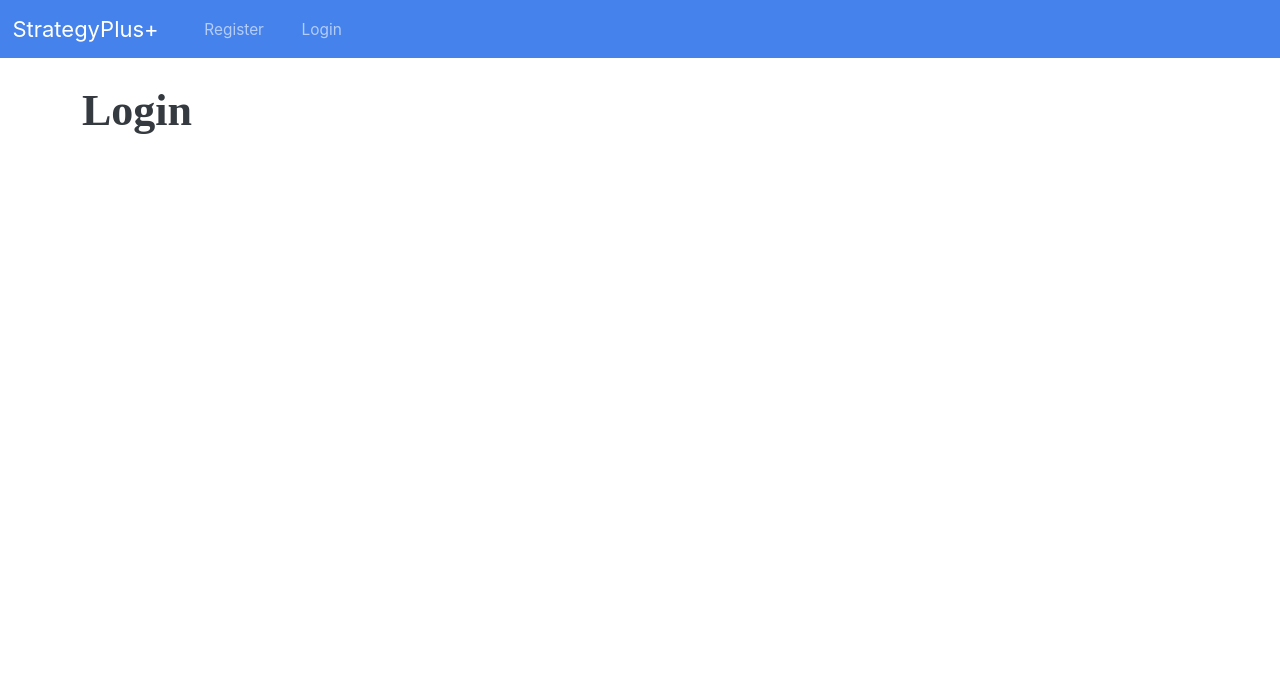
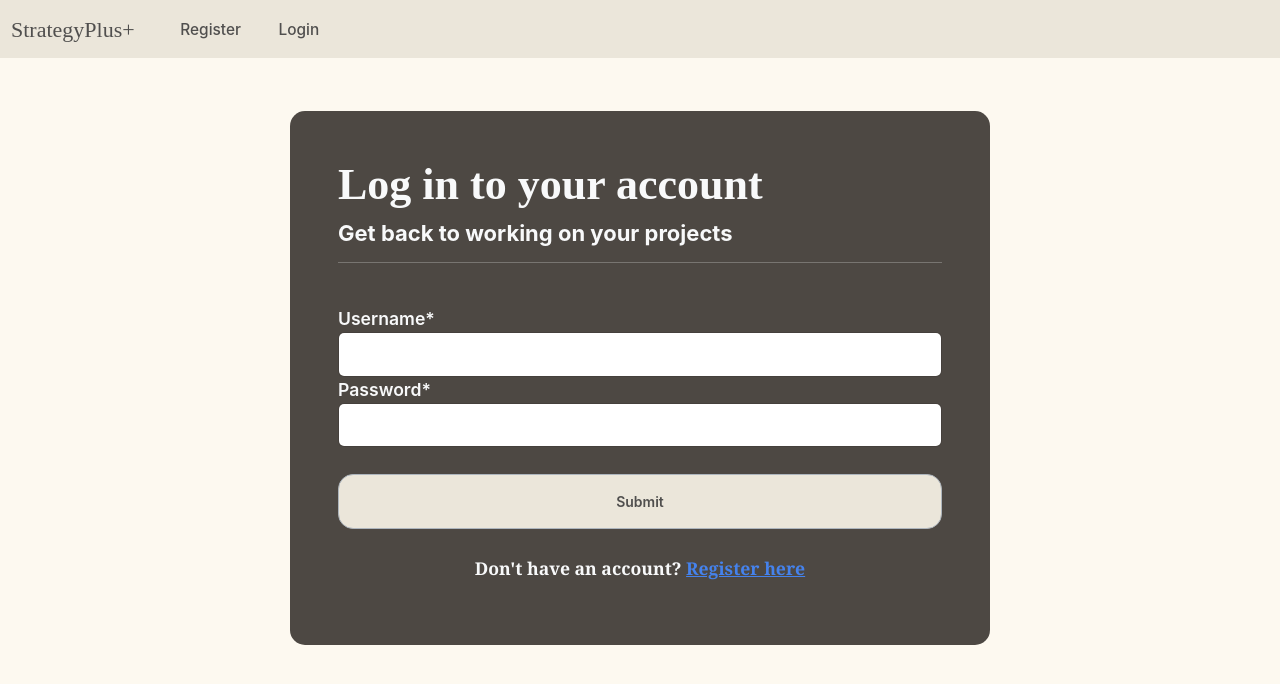
Before and after one commit to lethiwe-mwendwa/StrategyPlus, a Django app: page /login in a window 1280 px wide. Shown: the top 684 px of the page. Run offline with Django 4.2, Linux system fonts and the light colour scheme; some libraries are stand-ins or nearby versions.

Commit message:
Create user, login and signout all fully functional

```diff
--- a/accounts/templates/accounts/login.html
+++ b/accounts/templates/accounts/login.html
@@ -1,8 +1,43 @@
 {% extends "core/base.html" %}
+
+{% load crispy_forms_tags %}
 
 {% block content %}
 
-    <h1> Login </h1>
+<body>
+        <br>
+
+    <div class="container bg-dark text-light shadow-md p-5 form-layout">
+
+        <h1> Log in to your account </h1>
+
+        <h5> Get back to working on your projects</h5>
+
+        <hr>
+        <br>
+
+        <form method="POST" autocomplete="off">
+
+            <!-- Prevents attacks -->
+            {% csrf_token %}
+
+            {{ form|crispy }}
+
+            <br>
+
+            <button type="submit" class="btn btn-secondary w-100 btn-block p-3">
+                Submit
+            </button>
+            <br>
+        </form>
+        <br>
+        <div class="text-center">
+            <p> Don't have an account? <a href="{% url 'register' %}"> Register here </a></p>
+        </div>
+
+    </div>
+
+</body>
 
 
 {% endblock %}
--- a/accounts/urls.py
+++ b/accounts/urls.py
@@ -5,5 +5,6 @@ urlpatterns = [
 
         path('login', views.login, name="login"),
         path('register', views.register, name="register"),
+        path('logout', views.logout, name="logout"),
 
 ]
--- a/accounts/views.py
+++ b/accounts/views.py
@@ -2,9 +2,9 @@ from django.shortcuts import render, redirect
 
 from .forms import CreateUserForm, LoginForm
 
-def login(request):
+from django.contrib.auth.models import auth
+from django.contrib.auth import authenticate
 
-    return render(request, 'accounts/login.html')
 
 def register(request):
 
@@ -23,3 +23,36 @@ def register(request):
     context = {'form':form}
 
     return render(request, 'accounts/register.html', context = context)
+
+
+def login(request):
+
+    form = LoginForm()
+
+    if request.method == "POST":
+
+        form = LoginForm(request, data=request.POST)
+
+        if form.is_valid():
+
+            username = request.POST.get('username')
+            password = request.POST.get('password')
+
+            user = authenticate(request,username=username,password=password)
+
+            if user is not None:
+                auth.login(request,user)
+
+                return redirect("dashboard")
+
+    context = {'form':form}
+
+    return render(request, 'accounts/login.html', context = context)
+
+# User logout
+
+def logout(request):
+
+    auth.logout(request)
+
+    return redirect("login")
--- a/core/templates/core/index.html
+++ b/core/templates/core/index.html
@@ -31,16 +31,16 @@
                 <br>
                 <br>
 
-                <a class="btn btn-primary" type="button" href="{%url 'dashboard'%}">
+                <a class="btn btn-primary w-500 btn-block p-8" type="button" href="{%url 'dashboard'%}">
                 Dashboard
                 </a>
             {% else%}
 
-            <a class="btn btn-primary" type="button" href="{%url 'register'%}">
+            <a class="btn btn-primary w-500 btn-block p-8" type="button" href="{%url 'register'%}">
                 Create your account
             </a>
 
-            <a class="btn btn-primary" type="button" href="{%url 'login'%}">
+            <a class="btn btn-primary w-500 btn-block p-8" type="button" href="{%url 'login'%}">
                 Log in
             </a>
 
--- a/core/templates/core/navbar.html
+++ b/core/templates/core/navbar.html
@@ -44,7 +44,15 @@
 
             <li class="nav-item">
 
-              <a class="nav-link" href="{% url '' %}">Sign out &nbsp; <i class="fa fa-sign-out" aria-hidden="true"></i> </a>
+              <a class="nav-link" href="{% url 'projects' %}">Projects &nbsp; <i class="fa fa-sign-out" aria-hidden="true"></i> </a>
+
+            </li>
+
+            &nbsp;     &nbsp;     &nbsp;
+
+            <li class="nav-item">
+
+              <a class="nav-link" href="{% url 'logout' %}"> Sign out &nbsp; <i class="fa fa-sign-out" aria-hidden="true"></i> </a>
 
             </li>
 
--- a/projects/templates/projects/dashboard.html
+++ b/projects/templates/projects/dashboard.html
@@ -2,7 +2,7 @@
 
 {% block content %}
 
-    <h1> Dashboard </h1>
+    <h1> Welcome to the dashboard page {{user}}! </h1>
 
 
 {% endblock %}
--- a/projects/views.py
+++ b/projects/views.py
@@ -1,11 +1,14 @@
 from django.shortcuts import render
 
+from django.contrib.auth.decorators import login_required
 
-
+@login_required(login_url='login')
 def dashboard(request):
 
     return render(request, 'projects/dashboard.html')
 
+
+@login_required(login_url='login')
 def projects(request):
 
     return render(request, 'projects/projects.html')
--- a/static/css/styles.css
+++ b/static/css/styles.css
@@ -1,9 +1,47 @@
-h1, h2
+h1, h2, .navbar-brand
 {
     font-family: "Libre Baskerville", serif;
+
 }
 
 .form-layout{
     border-radius: 15px;
     width: 700px;
 }
+
+body{
+    background-color: #FDF9F0;
+    color: #504f4e !important;
+
+}
+
+.bg-primary{
+    background-color: #ebe6da !important;
+}
+.btn-secondary{
+    background-color: #ebe6da !important;
+    color: #504f4e !important;
+    font-weight: 600;
+}
+
+.btn-primary {
+    background-color: #504f4e !important;
+    color: #ebe6da !important;
+    font-weight: 600;
+}
+
+.bg-dark{
+    background-color: #4d4843 !important;
+    font-weight: 600;
+}
+
+.navbar-brand,
+.nav-link{
+    color: #504f4e !important;
+    font-weight: 500;
+
+}
+
+.form-text{
+    color: #ebe6da !important;
+}
```
Also changed, not shown: accounts/templates/accounts/register.html (+4 -4 lines), 1 other file.
